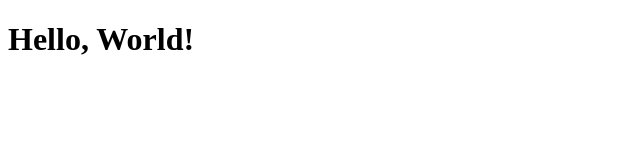
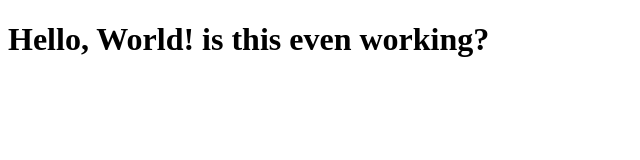
Before and after one commit to KevinOsi/OpenDataQuery, a plain HTML site: page index.html in a window 1280 px wide. Shown: the whole page, without its empty margins (0-640 px from the left). Drawn offline with Linux system fonts and the light colour scheme.

Commit message:
commit 2?

```diff
--- a/index.html
+++ b/index.html
@@ -6,6 +6,6 @@
     <title>Hello, World!</title>
 </head>
 <body>
-    <h1>Hello, World!</h1>
+    <h1>Hello, World! is this even working?</h1>
 </body>
 </html>
```
